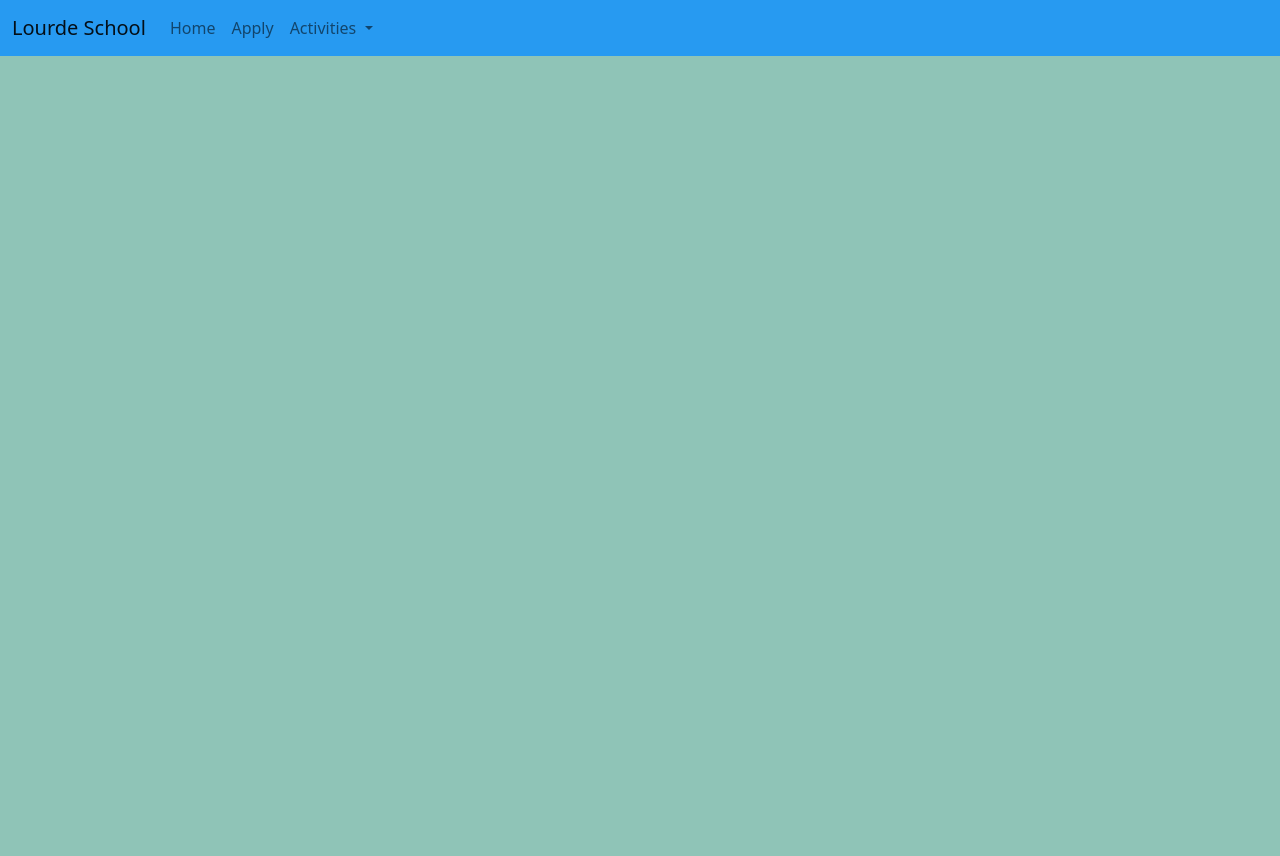
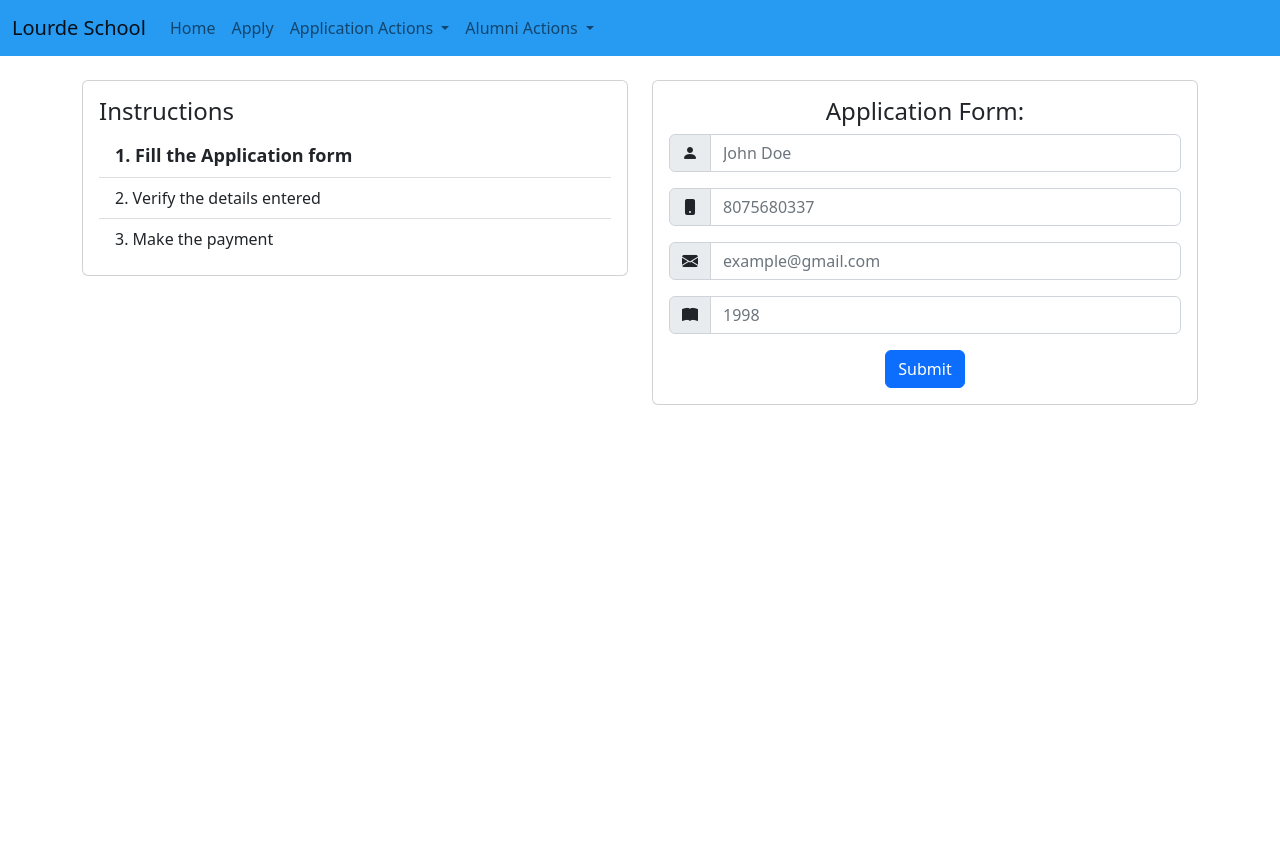
Before and after one commit to 9akashnp8/lourde-alumni-portal, a Django app: page /register/ in a window 1280 px wide. After the commit the page ends 405 px from the top, so only its background shows below. Run offline with Django 4.2, Linux system fonts and the light colour scheme; parts of the project's set-up code (start-up, migrations or seed data) failed here and were passed over.

Commit message:
Rehaul Registration Page

```diff
--- a/main/views.py
+++ b/main/views.py
@@ -25,7 +25,7 @@ def register(request):
             # payment_url = 'https://pages.razorpay.com/pl_JbXTzuuJU9gcsA/view?'
             # return redirect(f'{payment_url}email={email}&name={name}')
     context = {'form':form}
-    return render(request, 'register.html', context=context)
+    return render(request, 'register-application.html', context=context)
 
 def regVerification(request, id):
     alumni = Alumni.objects.get(id=id)
@@ -33,7 +33,7 @@ def regVerification(request, id):
         payment_url = 'https://pages.razorpay.com/pl_JbXTzuuJU9gcsA/view?'
         return redirect(f'{payment_url}email={alumni.email}&name={alumni.name}&phone={alumni.phone}')
     context = {'alumni':alumni}
-    return render(request, 'regVerification.html', context)
+    return render(request, 'register-verify.html', context)
 
 def regEdit(request, id):
     instance = Alumni.objects.get(id=id)
--- a/templates/base.html
+++ b/templates/base.html
@@ -6,6 +6,7 @@
     <meta http-equiv="X-UA-Compatible" content="IE=edge">
     <meta name="viewport" content="width=device-width, initial-scale=1.0">
     <title>{% block title %} {% endblock title%}</title>
+    <link rel="stylesheet" href="https://cdn.jsdelivr.net/npm/bootstrap-icons@1.8.3/font/bootstrap-icons.css">
     <link rel="stylesheet" href="../static/css/custom.css">
     <link rel="preconnect" href="https://fonts.googleapis.com">
     <link rel="preconnect" href="https://fonts.gstatic.com" crossorigin>
--- a/templates/home.html
+++ b/templates/home.html
@@ -3,5 +3,7 @@
 {% block title%} Home {% endblock title %}
 
 {% block content %}
-<h2>Home</h2>
+<div class="container">
+    <h2>Home</h2>
+</div>
 {% endblock content%}
--- a/templates/navbar.html
+++ b/templates/navbar.html
@@ -1,4 +1,4 @@
-<nav class="navbar navbar-expand-lg" style="background-color: #279af1; color: #070600;">
+<nav class="navbar navbar-expand-lg" style="background-color: #279af1; color: #f7f7ff;">
     <div class="container-fluid">
       <a class="navbar-brand" href="#">Lourde School</a>
       <button class="navbar-toggler" type="button" data-bs-toggle="collapse" data-bs-target="#navbarNavDropdown" aria-controls="navbarNavDropdown" aria-expanded="false" aria-label="Toggle navigation">
@@ -10,16 +10,25 @@
             <a class="nav-link" aria-current="page" href="{% url 'home' %}">Home</a>
           </li>
           <li class="nav-item">
-            <a class="nav-link" href="#">Apply</a>
+            <a class="nav-link" href="{% url 'register' %}">Apply</a>
           </li>
           <li class="nav-item dropdown">
             <a class="nav-link dropdown-toggle" href="#" id="navbarDropdownMenuLink" role="button" data-bs-toggle="dropdown" aria-expanded="false">
-              Activities
+              Application Actions
             </a>
             <ul class="dropdown-menu" aria-labelledby="navbarDropdownMenuLink">
+              <li><a class="dropdown-item" href="#">Get Application Number</a></li>
               <li><a class="dropdown-item" href="#">Get Application Status</a></li>
-              <li><a class="dropdown-item" href="#">Get Alumni No.</a></li>
               <li><a class="dropdown-item" href="#">Continue Application</a></li>
+            </ul>
+          </li>
+          <li class="nav-item dropdown">
+            <a class="nav-link dropdown-toggle" href="#" id="navbarDropdownMenuLink" role="button" data-bs-toggle="dropdown" aria-expanded="false">
+              Alumni Actions
+            </a>
+            <ul class="dropdown-menu" aria-labelledby="navbarDropdownMenuLink">
+              <li><a class="dropdown-item" href="#">Get Alumni Number</a></li>
+              <li><a class="dropdown-item" href="#">Get Alumni Status</a></li>
             </ul>
           </li>
         </ul>
--- /dev/null
+++ b/templates/register-application.html
@@ -0,0 +1,36 @@
+{% extends 'register-base.html' %}
+
+{% block instructions %}
+<ul class="list-group list-group-flush">
+    <li class="list-group-item" style="font-size: 18px; font-weight: bold;">1. Fill the Application form</li>
+    <li class="list-group-item">2. Verify the details entered</li>
+    <li class="list-group-item">3. Make the payment</li>
+</ul>
+{% endblock instructions %}
+
+{% block stage_status %}
+<h4>Application Form:</h4>
+{% endblock stage_status%}
+
+{% block form %}
+<form method="post">
+    {% csrf_token %}
+    <div class="input-group mb-3">
+      <span class="input-group-text" id="basic-addon1"><i class="bi bi-person-fill"></i></span>
+      <input type="text" class="form-control" name='name' placeholder="John Doe" aria-label="Name" aria-describedby="basic-addon1">
+    </div>
+    <div class="input-group mb-3">
+        <span class="input-group-text" id="basic-addon1"><i class="bi bi-phone-fill"></i></span>
+        <input type="text" class="form-control" name='phone' placeholder="8075680337" aria-label="Phone" aria-describedby="basic-addon1">
+    </div>
+    <div class="input-group mb-3">
+        <span class="input-group-text" id="basic-addon1"><i class="bi bi-envelope-fill"></i></span>
+        <input type="text" class="form-control" name='email' placeholder="example@gmail.com" aria-label="Email" aria-describedby="basic-addon1">
+    </div>
+    <div class="input-group mb-3">
+        <span class="input-group-text" id="basic-addon1"><i class="bi bi-book-fill"></i></span>
+        <input type="text" class="form-control" name='batch' placeholder="1998" aria-label="Batch" aria-describedby="basic-addon1">
+    </div>
+    <input type="submit" class="btn btn-primary" value="Submit">
+</form>
+{% endblock form%}
--- /dev/null
+++ b/templates/register-base.html
@@ -0,0 +1,37 @@
+{% extends 'base.html' %}
+
+{% block content %}
+<!-- <form method="post">
+    {% csrf_token %}
+    {{form.as_p}}
+    <input type="submit" value="Submit">
+</form> -->
+<div class="container">
+  <section>
+    <div class="row my-4">
+      <div class="col">
+        <div class="card">
+          <div class="card-body">
+            <h4>Instructions</h4>
+            {% block instructions %}
+
+            {% endblock instructions %}
+          </div>
+        </div>
+      </div>
+      <div class="col">
+        <div class="card text-center">
+          <div class="card-body">
+            {% block stage_status %}
+
+            {% endblock stage_status %}
+            {% block form %}
+
+            {% endblock form%}
+          </div>
+        </div>
+      </div>
+    </div>
+  </section>
+</div>
+{% endblock content %}
--- a/templates/register.html
+++ /dev/null
@@ -1,49 +0,0 @@
-{% extends 'base.html' %}
-
-{% block content %}
-<!-- <form method="post">
-    {% csrf_token %}
-    {{form.as_p}}
-    <input type="submit" value="Submit">
-</form> -->
-<section class="vh-100" style="background-color: #8fc4b7;">
-    <!-- <div class="container py-5 h-100">
-      <div class="row d-flex justify-content-center align-items-center h-100">
-        <div class="col-lg-8 col-xl-6">
-          <div class="card rounded-3">
-            <img src="https://i.imgur.com/7wxRDjE.png"
-              class="w-100" style="border-top-left-radius: .3rem; border-top-right-radius: .3rem;"
-              alt="Sample photo">
-            <div class="card-body p-4 p-md-5">
-              <h4 class="mb-4 pb-2 pb-md-0 mb-md-4 px-md-2">Enter your details below:</h4>
-
-              <form class="px-md-2" method="post">
-                {% csrf_token %}
-                <div class="form-outline mb-4">
-                  <input type="text" name="name" class="form-control" placeholder="Name" {% if form.name.value != None %}value="{{form.name.value}}" {% endif %}/>
-                </div>
-
-                <div class="form-outline mb-4">
-                    <input type="text" name="phone" class="form-control" placeholder="Phone" {% if form.phone.value != None %}value="{{form.phone.value}}" {% endif %}/>
-                </div>
-
-                <div class="form-outline mb-4">
-                    <input type="text" name="email" class="form-control" placeholder="Email" {% if form.email.value != None %}value="{{form.email.value}}" {% endif %}/>
-                </div>
-
-                <div class="form-outline mb-4">
-                    <input type="text" name="batch" class="form-control" placeholder="Batch/Year" {% if form.batch.value != None %}value="{{form.batch.value}}" {% endif %}/>
-                </div>
-
-                <input type="submit" class="btn btn-success btn-lg mb-1" name="Next">
-
-              </form>
-
-            </div>
-          </div>
-        </div>
-      </div>
-    </div> -->
-
-</section>
-{% endblock content %}
```
Also changed, not shown: templates/register-verify.html (added, +9 -0 lines).
